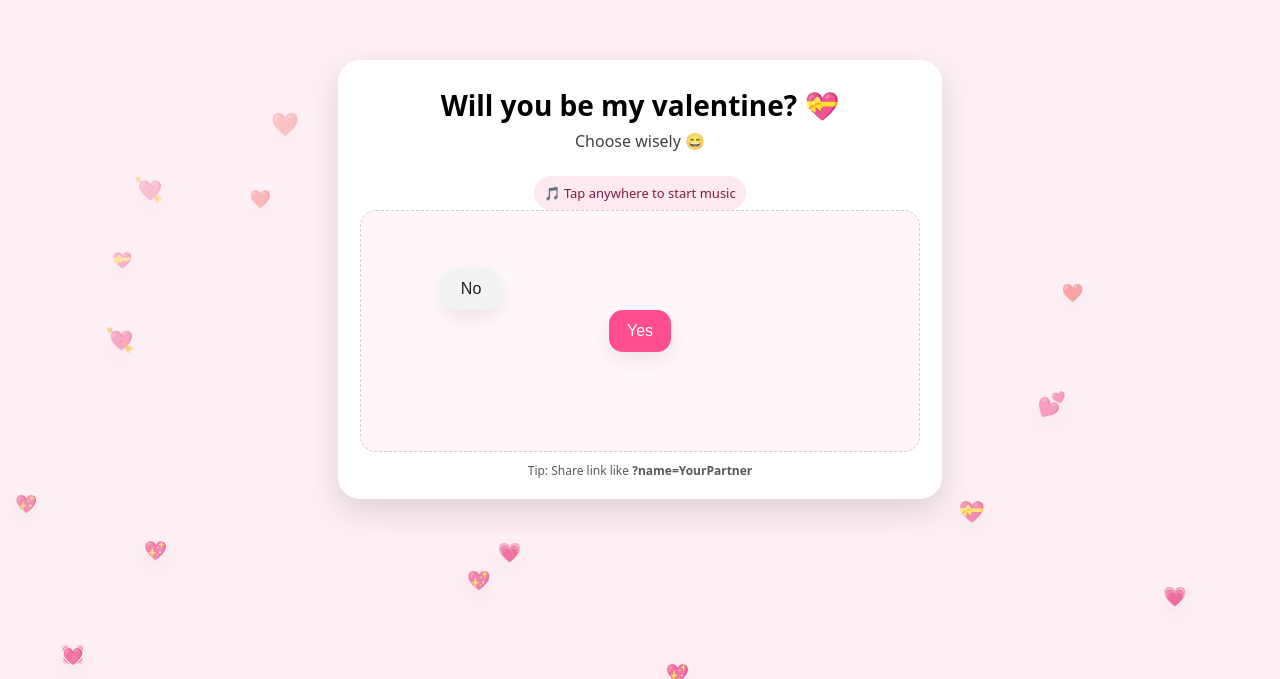
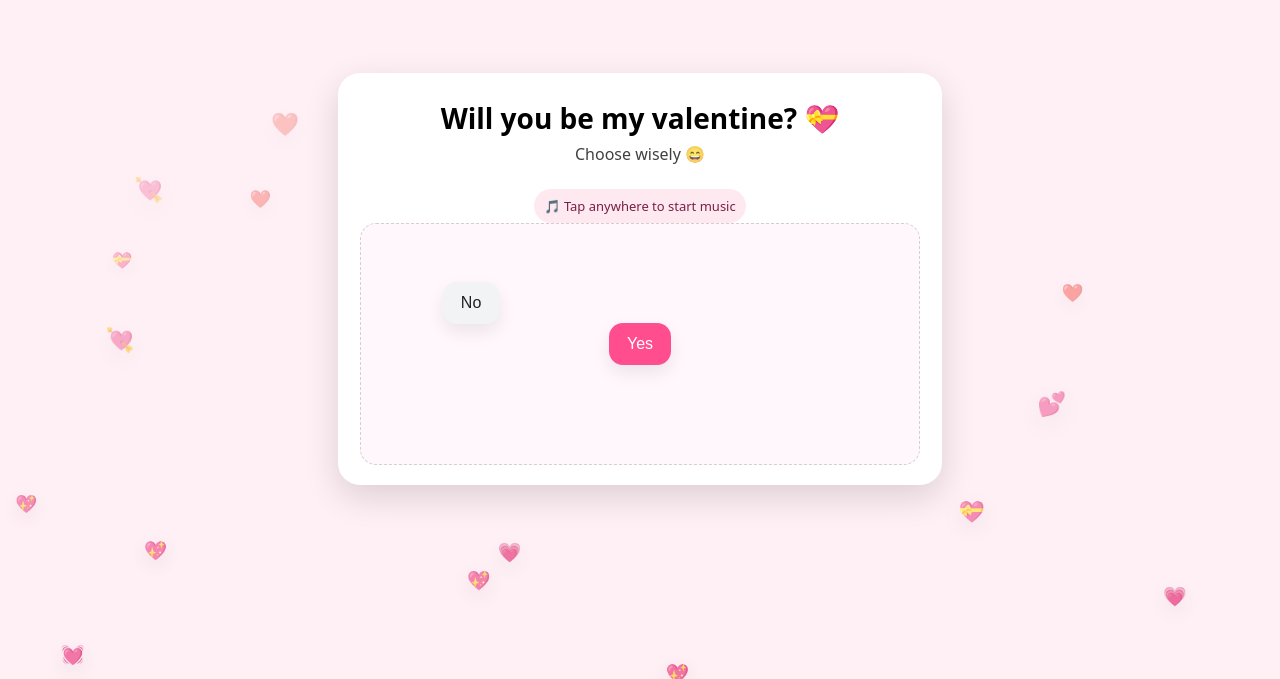
Before and after one commit to KDan4/valentine, a plain HTML site: page valentine.html in a window 1280 px wide. Shown: the part 121-800 px from the top of the page. Drawn offline with Linux system fonts and the light colour scheme.

Commit message:
Update valentine.html

```diff
--- a/valentine.html
+++ b/valentine.html
@@ -142,7 +142,6 @@
     </div>
 
     <div class="message" id="msg"></div>
-    <div class="tiny">Tip: Share link like <b>?name=YourPartner</b></div>
   </div>
 
   <!-- Background music (upload your own mp3 and set the src below) -->
```
